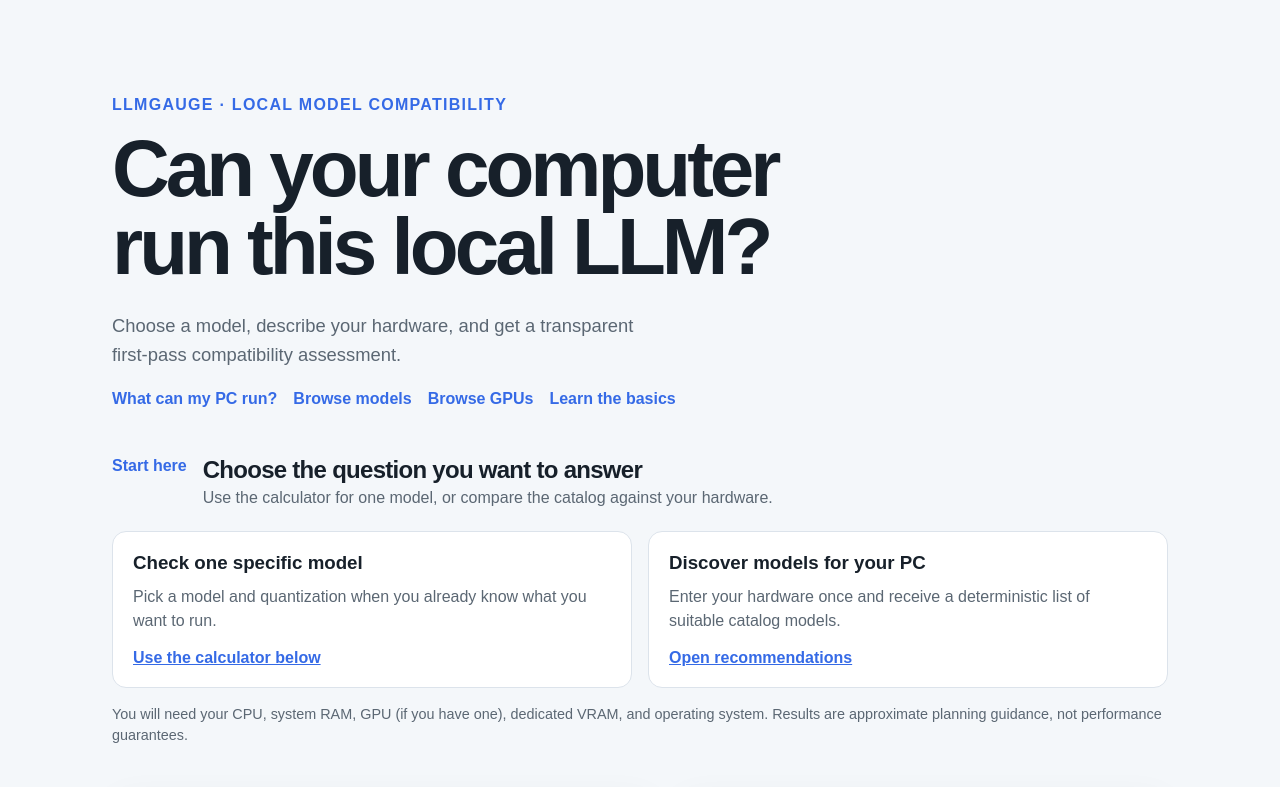
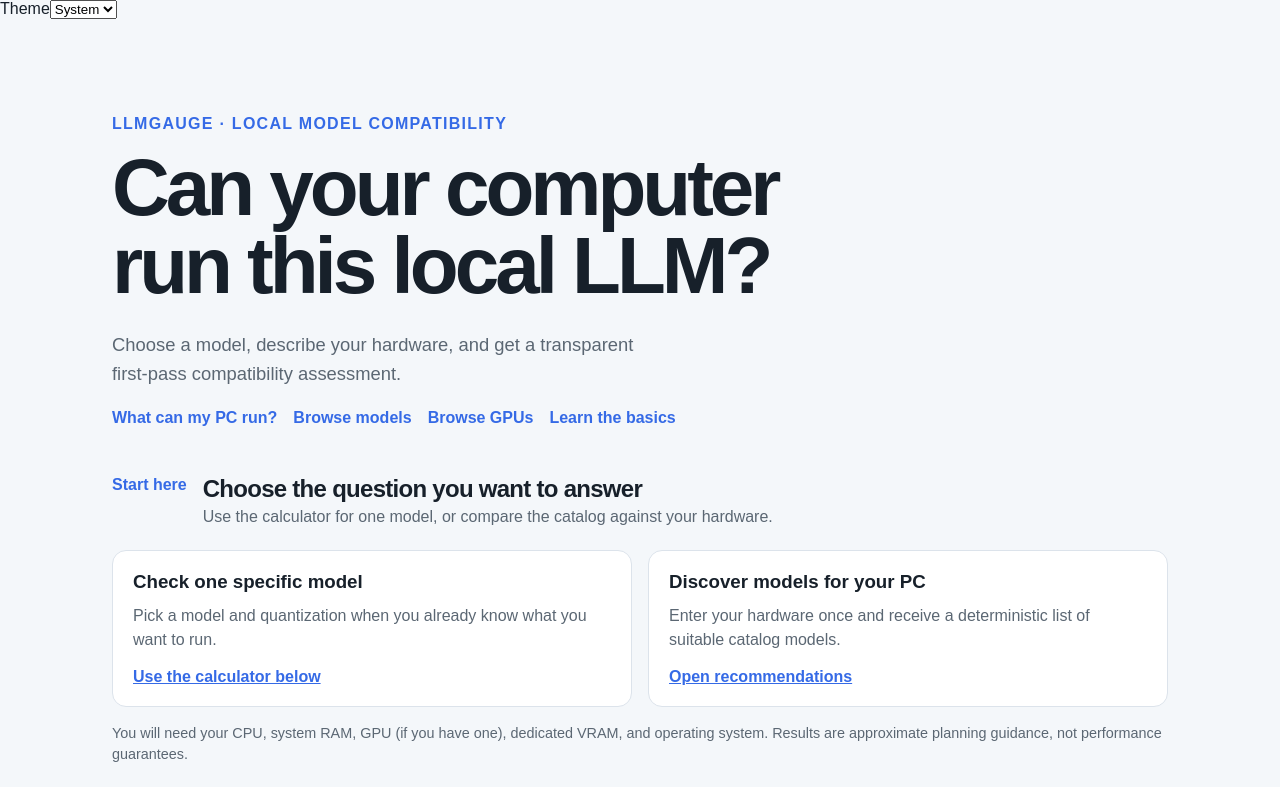
Before and after one commit to sage-yeti/LLMGauge, a Next.js app: page / in a window 1280 px wide. Shown: the top 787 px of the page. Built offline with nearby package versions, Linux system fonts and the light colour scheme; no server answers.

Commit message:
Add theme bootstrap to the root layout

```diff
--- a/src/app/layout.tsx
+++ b/src/app/layout.tsx
@@ -1,6 +1,7 @@
 import type { Metadata } from "next";
 import "./globals.css";
 import { siteUrl } from "./site";
+import { ThemeControl, themeBootstrapScript } from "./theme-control";
 
 export const metadata: Metadata = {
   metadataBase: siteUrl,
@@ -12,8 +13,14 @@ export default function RootLayout({
   children,
 }: Readonly<{ children: React.ReactNode }>) {
   return (
-    <html lang="en">
-      <body>{children}</body>
+    <html lang="en" suppressHydrationWarning>
+      <head>
+        <script dangerouslySetInnerHTML={{ __html: themeBootstrapScript }} />
+      </head>
+      <body>
+        <ThemeControl />
+        {children}
+      </body>
     </html>
   );
 }
```
